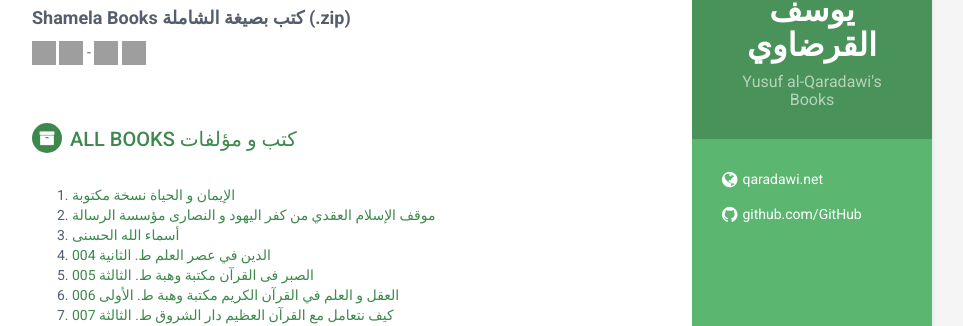
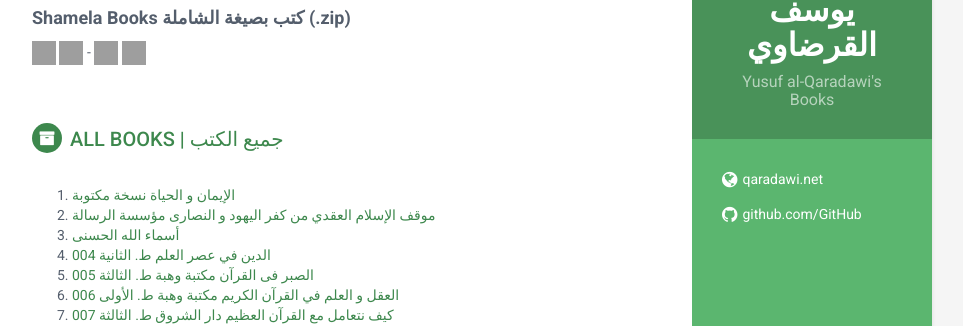
Before and after one commit to qaradawi/qaradawi.github.io, a Jekyll site: the page built from index.html, in a window 1280 px wide and 900 px high, cut to the strip 300-626 px from the top of the window. Shown: the whole strip, without its empty margins (188-1151 px from the left). Built offline with Jekyll 4.4.1, drawn with Linux system fonts in a browser that asks for light colours; grey boxes are pictures that could not be loaded.

Commit message:
Update projects.html

```diff
--- a/_includes/projects.html
+++ b/_includes/projects.html
@@ -1,5 +1,5 @@
 <section class="section projects-section">
-                <h2 class="section-title"><i class="fa fa-archive"></i>All Books كتب و مؤلفات</h2>
+                <h2 class="section-title"><i class="fa fa-archive"></i>All Books |  جميع الكتب</h2>
                 <div class="intro">
                 </div><!--//intro-->
 <ol>
```
